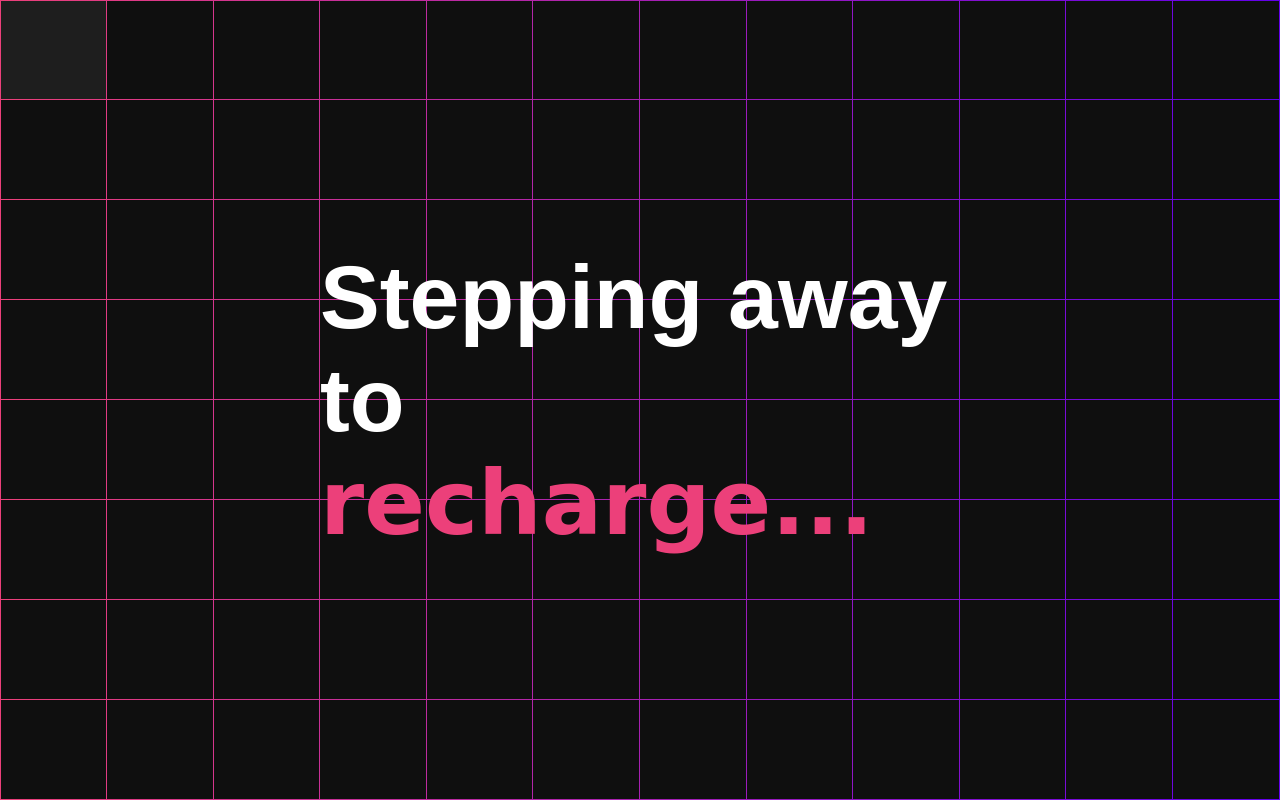
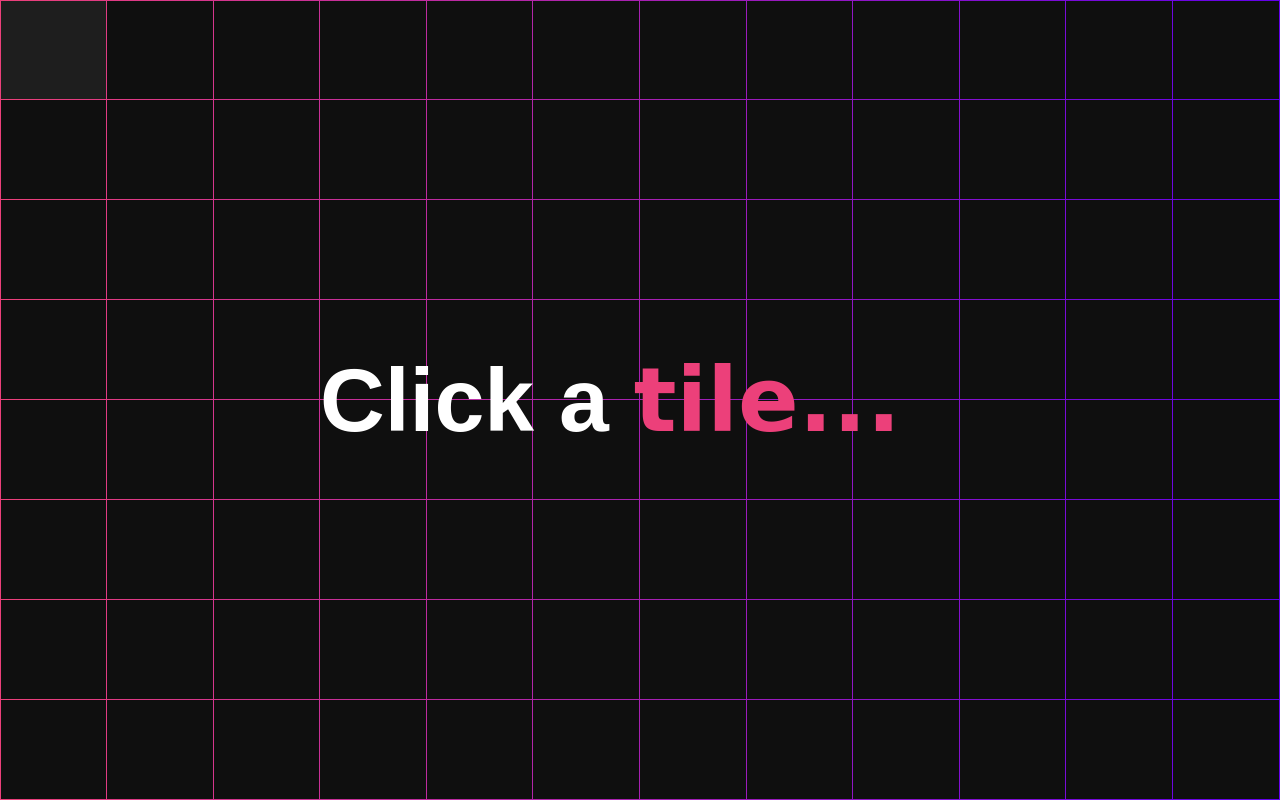
Before and after one commit to DanishjeetSingh/staggered_grid, a plain HTML site: page index.html in a window 1280 px wide. Drawn offline with Linux system fonts and the light colour scheme.

Commit message:
Update index.html

```diff
--- a/index.html
+++ b/index.html
@@ -11,8 +11,8 @@
     <div id="tiles"></div>
 
     <h1 id="title" class="centered">
-        <span style="font-size: 7vw;" >Stepping away to</span>
-        <span class="fancy">recharge...</span>
+        <span style="font-size: 7vw;" >Click a</span>
+        <span class="fancy">tile...</span>
 
     </h1>
 
```
